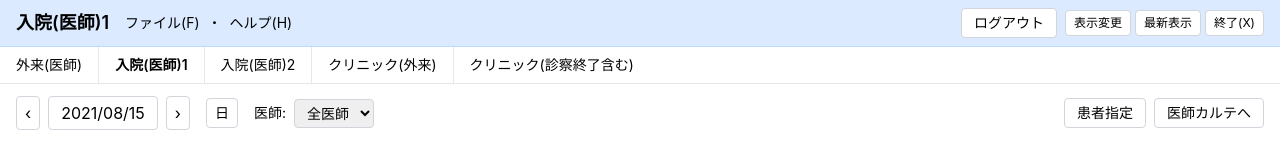
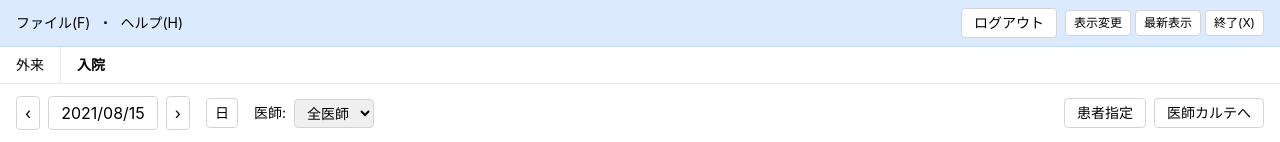
Before and after one commit to g150446/dialog-ehr, a Next.js app: page / in a window 1280 px wide. Shown: the top 142 px of the page. Built offline with nearby package versions, Linux system fonts and the light colour scheme; no server answers.

Commit message:
Simplify patient list: reduce tabs to 外来 and 入院, remove header text

```diff
--- a/app/page.tsx
+++ b/app/page.tsx
@@ -16,7 +16,6 @@ export default async function HomePage() {
       {/* Top Header Bar */}
       <div className="bg-blue-100 border-b border-blue-200 px-4 py-2 flex items-center justify-between">
         <div className="flex items-center gap-4">
-          <h1 className="text-lg font-semibold">入院(医師)1</h1>
           <div className="flex gap-2 text-sm">
             <span>ファイル(F)</span>
             <span>・</span>
@@ -45,19 +44,10 @@ export default async function HomePage() {
       <div className="bg-white border-b border-gray-200">
         <div className="flex">
           <button className="px-4 py-2 text-sm border-r border-gray-200 hover:bg-gray-50">
-            外来(医師)
+            外来
           </button>
-          <button className="px-4 py-2 text-sm border-r border-gray-200 bg-white font-semibold">
-            入院(医師)1
-          </button>
-          <button className="px-4 py-2 text-sm border-r border-gray-200 hover:bg-gray-50">
-            入院(医師)2
-          </button>
-          <button className="px-4 py-2 text-sm border-r border-gray-200 hover:bg-gray-50">
-            クリニック(外来)
-          </button>
-          <button className="px-4 py-2 text-sm hover:bg-gray-50">
-            クリニック(診察終了含む)
+          <button className="px-4 py-2 text-sm bg-white font-semibold">
+            入院
           </button>
         </div>
       </div>
```
Also changed, not shown: reference-images/ssi-patient-detail.png (renamed from reference-images/Screenshot 2025-11-24 at 18.17.46.png), reference-images/ssi-patient-list.png (renamed from reference-images/Screenshot 2025-11-24 at 18.18.15.png).
